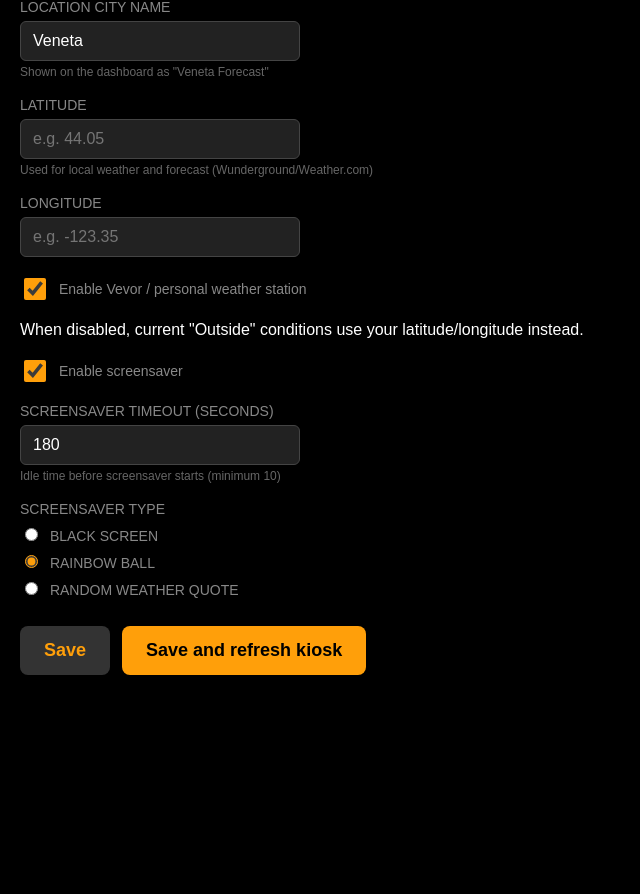
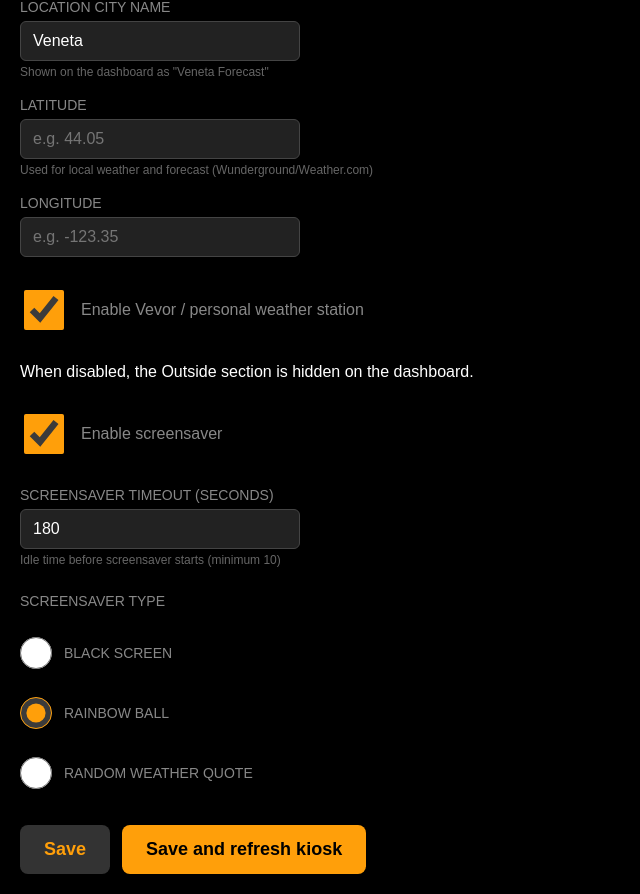
Before and after one commit to tomsepe/pi-weather-dashboard, a Flask app: page /settings in a window 1280 px wide. Shown: the part 150-1044 px from the top of the page, without its empty margins (0-640 px from the left). Before the commit the page ends 825 px from the top, so only its background shows below. Run offline with Flask 3, Linux system fonts and the light colour scheme.

Commit message:
layout tweaks

```diff
--- a/app.py
+++ b/app.py
@@ -438,6 +438,7 @@ def index():
             inside_temp=inside_temp,
             inside_humidity=inside_humidity,
             inside_configured=inside_configured,
+            show_outside=vevor_enabled,
             quote_text=quote_text,
             quote_author=quote_author,
             **ctx,
--- a/templates/settings.html
+++ b/templates/settings.html
@@ -18,11 +18,12 @@
         .form-group input[type="number"] { width: 100%; max-width: 280px; padding: 10px 12px; font-size: 16px; background: #222; border: 1px solid #444; border-radius: 6px; color: #fff; box-sizing: border-box; }
         .form-group input:focus { outline: none; border-color: #ff9f0a; }
         .form-group .hint { color: #666; font-size: 12px; margin-top: 4px; }
-        .form-group.checkbox { display: flex; align-items: center; gap: 10px; }
-        .form-group.checkbox input { width: 22px; height: 22px; accent-color: #ff9f0a; cursor: pointer; }
-        .form-group.checkbox label { margin-bottom: 0; text-transform: none; cursor: pointer; }
-        .form-group.radios label { display: block; margin: 8px 0; }
-        .form-group.radios input { margin-right: 8px; accent-color: #ff9f0a; }
+        .form-group.checkbox { display: flex; align-items: center; gap: 14px; user-select: none; -webkit-user-select: none; touch-action: manipulation; padding: 12px 0; }
+        .form-group.checkbox input { width: 40px; height: 40px; min-width: 40px; min-height: 40px; accent-color: #ff9f0a; cursor: pointer; flex-shrink: 0; }
+        .form-group.checkbox label { margin-bottom: 0; text-transform: none; cursor: pointer; font-size: 16px; padding: 8px 0; }
+        .form-group.radios { user-select: none; -webkit-user-select: none; touch-action: manipulation; }
+        .form-group.radios label { display: flex; align-items: center; margin: 12px 0; padding: 8px 0; cursor: pointer; gap: 12px; }
+        .form-group.radios input { width: 32px; height: 32px; min-width: 32px; min-height: 32px; margin: 0; accent-color: #ff9f0a; flex-shrink: 0; }
         .actions { margin-top: 28px; display: flex; gap: 12px; flex-wrap: wrap; }
         .actions button { padding: 14px 24px; font-size: 18px; font-weight: bold; border: none; border-radius: 8px; cursor: pointer; }
         .btn-save { background: #333; color: #ff9f0a; }
@@ -66,7 +67,7 @@
                 <input type="checkbox" id="vevor_enabled" name="vevor_enabled" {% if vevor_enabled %}checked{% endif %}>
                 <label for="vevor_enabled">Enable Vevor / personal weather station</label>
             </div>
-            <div class="form-group hint">When disabled, current &quot;Outside&quot; conditions use your latitude/longitude instead.</div>
+            <div class="form-group hint">When disabled, the Outside section is hidden on the dashboard.</div>
             <div class="form-group checkbox">
                 <input type="checkbox" id="screensaver_enabled" name="screensaver_enabled" {% if screensaver_enabled %}checked{% endif %}>
                 <label for="screensaver_enabled">Enable screensaver</label>
```
Also changed, not shown: templates/dashboard.html (+15 -10 lines).
